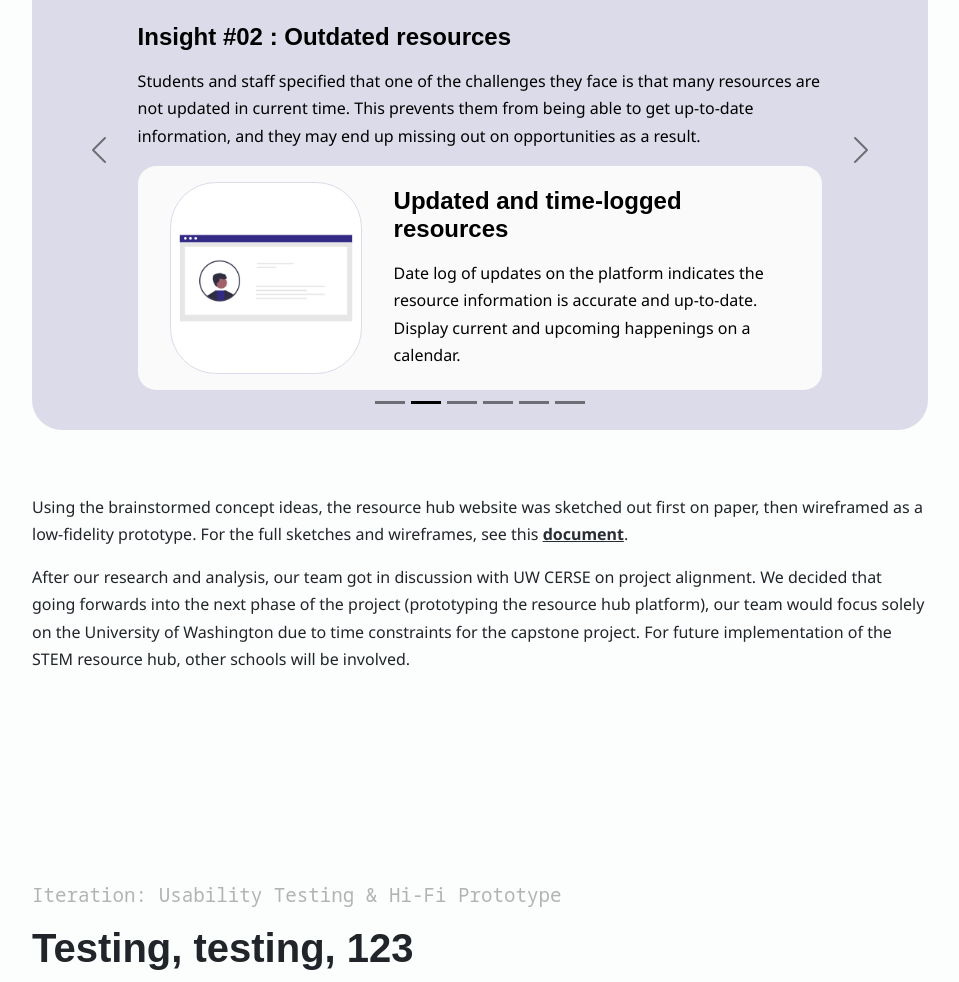
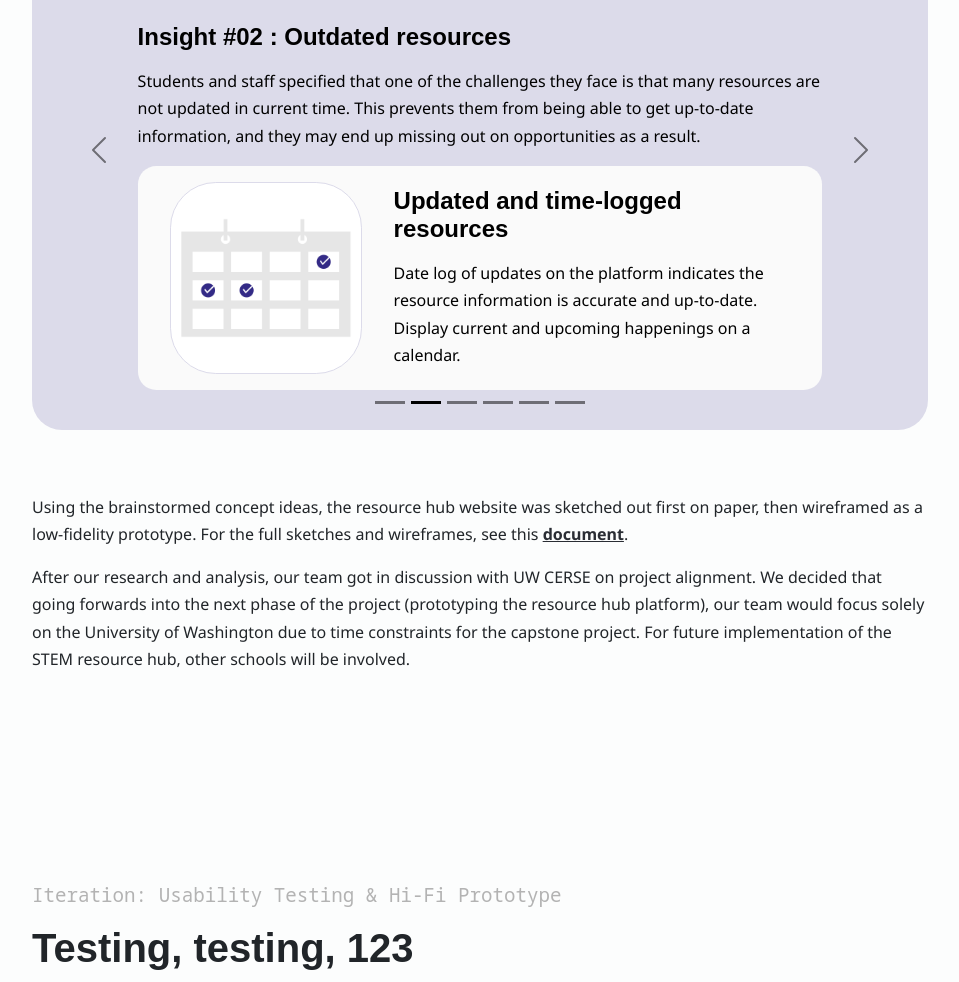
Before and after one commit to jclync/jclync.github.io, a plain HTML site: page uw-cerse-stem-equity-resource-hub/index.html in a window 1280 px wide. Shown: the part 8291-9273 px from the top of the page, without its empty margins (160-1119 px from the left). Drawn offline with nearby package versions, Linux system fonts and the light colour scheme; a web font is replaced by a local one.

Commit message:
update brainstorm image

```diff
--- a/uw-cerse-stem-equity-resource-hub/index.html
+++ b/uw-cerse-stem-equity-resource-hub/index.html
@@ -486,7 +486,7 @@
                                         <div class="recommendation-item box">
                                             <div class="recommendation-item-image-container">
                                                 <img
-                                                    src="../assets/images/uw-cerse/brainstorm-profile-page.png"
+                                                    src="../assets/images/uw-cerse/brainstorm-calendar.png"
                                                     alt="Updated Calendar"
                                                     loading="lazy"
                                                     class="brainstorm-image"/>
```
